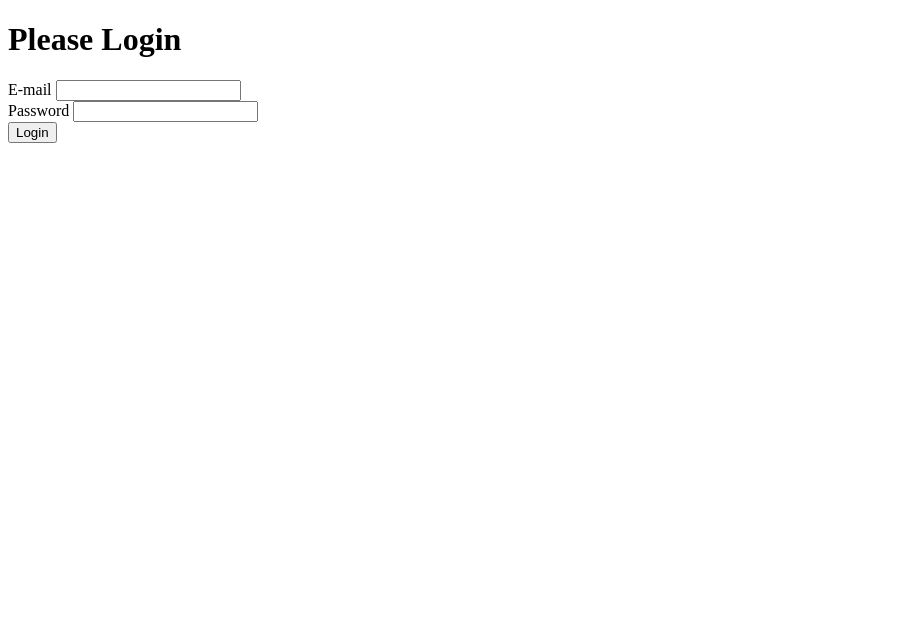
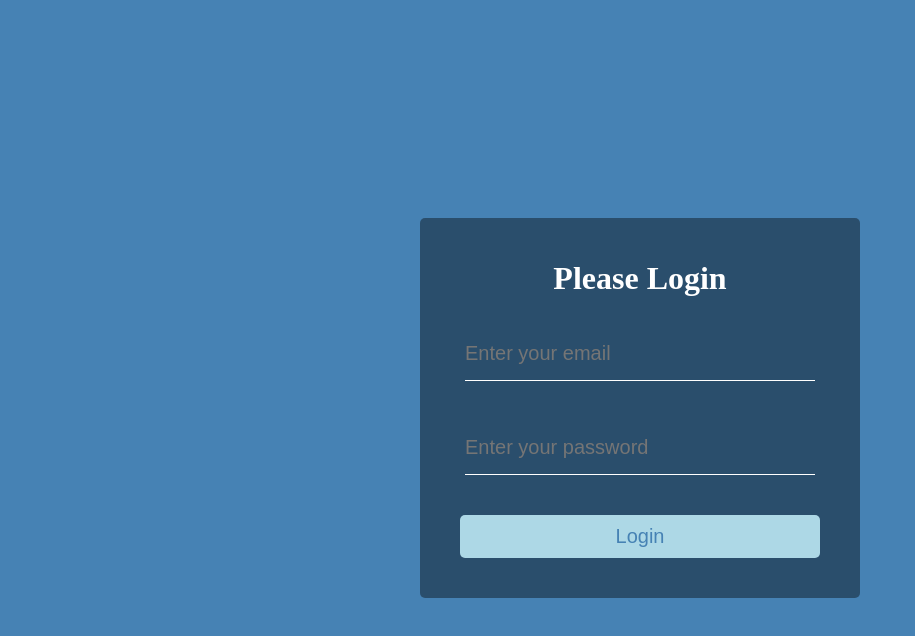
Before and after one commit to IshratJahanRintu/loginpage, a plain HTML site: page index.html in a window 1280 px wide. Shown: the whole page, without its empty margins (0-915 px from the left). Drawn offline with Linux system fonts and the light colour scheme.

Commit message:
css added

```diff
--- a/index.html
+++ b/index.html
@@ -5,18 +5,22 @@
     <meta name="viewport" content="width=device-width,initial scale=1.0" />
 
     <title>Login form</title>
+    <link rel="stylesheet" href="style.css" />
   </head>
   <body>
     <div class="container">
       <h1>Please Login</h1>
       <form>
         <div class="form-control">
-          <label>E-mail</label>
-          <input type="text" name="email" required />
+          <input
+            type="text"
+            name="email"
+            required
+            placeholder="Enter your email"
+          />
         </div>
         <div class="form-control">
-          <label>Password</label>
-          <input type="password" required />
+          <input type="password" required placeholder="Enter your password" />
         </div>
         <button class="button">Login</button>
       </form>
--- /dev/null
+++ b/style.css
@@ -0,0 +1,56 @@
+* {
+  box-sizing: border-box;
+}
+body {
+  display: flex;
+  flex-direction: column;
+  align-items: center;
+  justify-content: center;
+  min-height: 100vh;
+  background-color: steelblue;
+  color: white;
+}
+.container {
+  background-color: rgba(0, 0, 0, 0.4);
+  padding: 20px 40px;
+  border-radius: 5px;
+}
+
+.container h1 {
+  text-align: center;
+  margin-bottom: 30px;
+}
+.form-control {
+  position: relative;
+  margin: 20px 5px 40px;
+  width: 350px;
+}
+
+.form-control input {
+  background-color: transparent;
+  border: 0;
+  border-bottom: 1px solid white;
+  padding: 15px 0;
+  width: 100%;
+  font-size: 20px;
+  color: white;
+}
+
+.form-control input:focus {
+  outline: none;
+}
+
+.button {
+  width: 100%;
+  font-size: 20px;
+  padding: 10px;
+  border-radius: 5px;
+  border: 0;
+  background-color: lightblue;
+  color: steelblue;
+  margin-bottom: 20px;
+}
+.button:active {
+  outline: 0;
+  transform: scale(0.98);
+}
```
